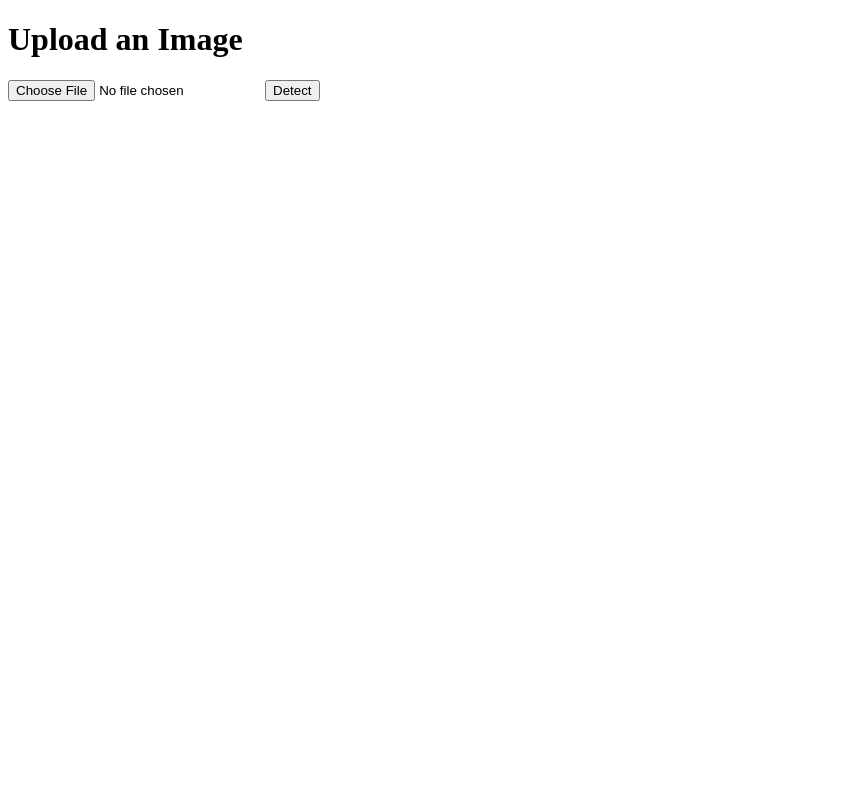
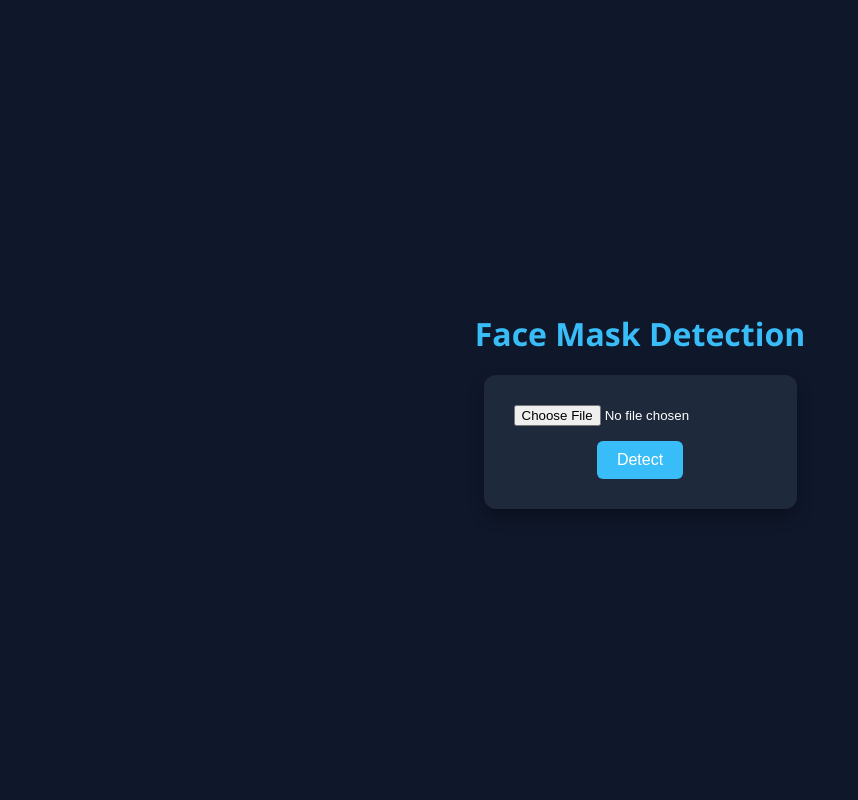
Before and after one commit to jancosares/FACE-MASK-DETECTION, a Flask app: page / in a window 1280 px wide. Shown: the whole page, without its empty margins (0-858 px from the left). Run offline with Flask 3, Linux system fonts and the light colour scheme.

Commit message:
fixed the issue

```diff
--- a/templates/index.html
+++ b/templates/index.html
@@ -1,15 +1,82 @@
 <!DOCTYPE html>
-<html>
-<head><title>Mask Detection</title></head>
+<html lang="en">
+<head>
+    <meta charset="UTF-8">
+    <title>Face Mask Detection</title>
+    <style>
+        body {
+            margin: 0;
+            padding: 0;
+            background: #0f172a; /* dark slate/blue tone */
+            font-family: 'Segoe UI', Tahoma, Geneva, Verdana, sans-serif;
+            color: #ffffff;
+            display: flex;
+            flex-direction: column;
+            align-items: center;
+            justify-content: center;
+            min-height: 100vh;
+        }
+
+        h1 {
+            color: #38bdf8; /* sky blue */
+            margin-bottom: 20px;
+        }
+
+        form {
+            background-color: #1e293b; /* slightly lighter dark blue */
+            padding: 30px;
+            border-radius: 12px;
+            box-shadow: 0 8px 16px rgba(0,0,0,0.3);
+            display: flex;
+            flex-direction: column;
+            align-items: center;
+        }
+
+        input[type="file"] {
+            margin-bottom: 15px;
+            color: #fff;
+        }
+
+        input[type="submit"] {
+            background-color: #38bdf8;
+            border: none;
+            color: white;
+            padding: 10px 20px;
+            font-size: 16px;
+            border-radius: 6px;
+            cursor: pointer;
+            transition: background 0.3s ease;
+        }
+
+        input[type="submit"]:hover {
+            background-color: #0ea5e9;
+        }
+
+        .result {
+            margin-top: 30px;
+            text-align: center;
+        }
+
+        .result img {
+            margin-top: 10px;
+            max-width: 90%;
+            border-radius: 8px;
+            box-shadow: 0 4px 12px rgba(255, 255, 255, 0.1);
+        }
+    </style>
+</head>
 <body>
-    <h1>Upload an Image</h1>
+    <h1>Face Mask Detection</h1>
     <form method="POST" enctype="multipart/form-data">
-        <input type="file" name="image">
+        <input type="file" name="image" accept="image/*" required>
         <input type="submit" value="Detect">
     </form>
+
     {% if image_path %}
-        <h2>Detection Result:</h2>
-        <img src="{{ image_path }}" width="500">
+        <div class="result">
+            <h2>Detection Result:</h2>
+            <img src="{{ image_path }}" alt="Detection Result">
+        </div>
     {% endif %}
 </body>
 </html>
```
Also changed, not shown: requirements.txt (renamed from requirement.txt).
